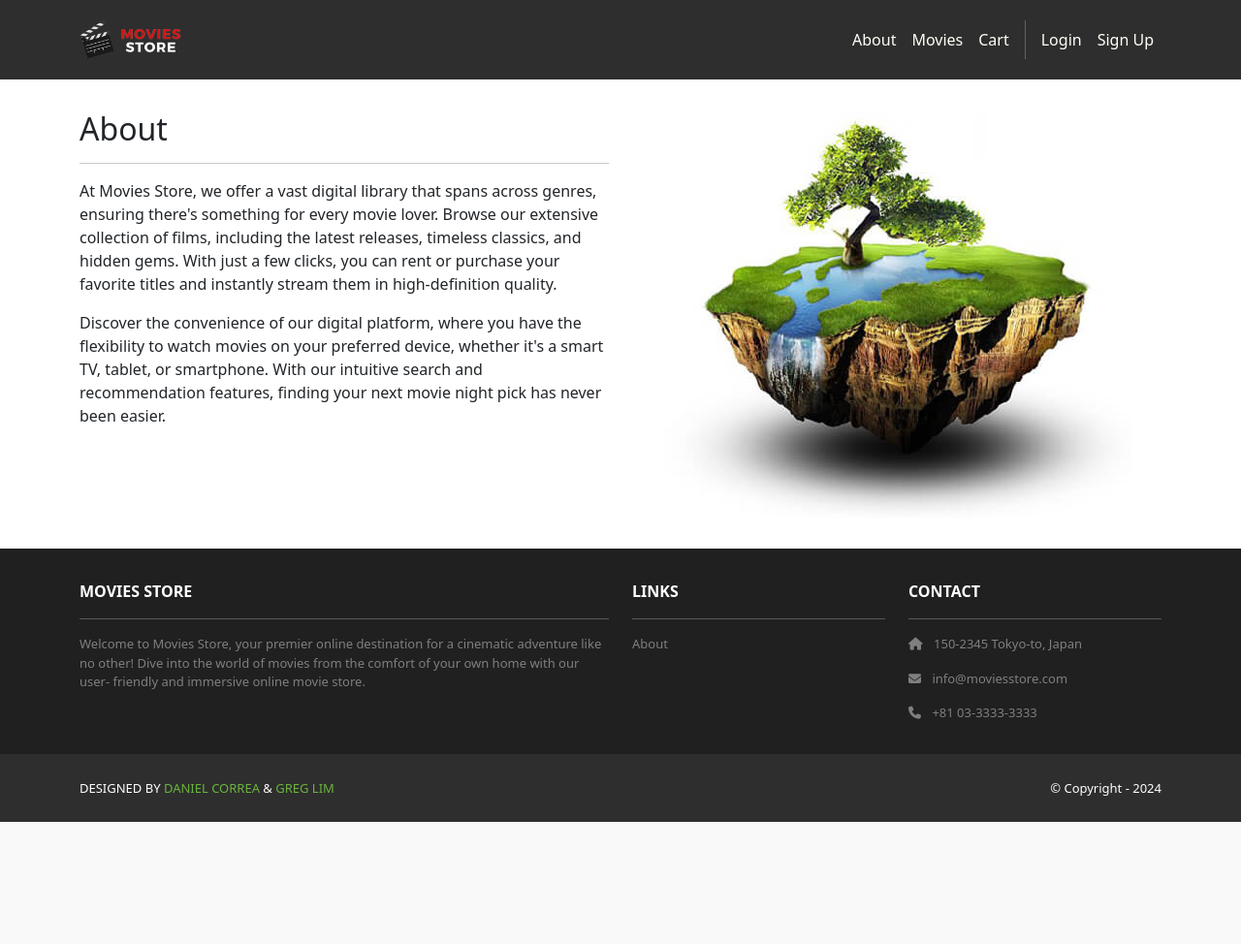
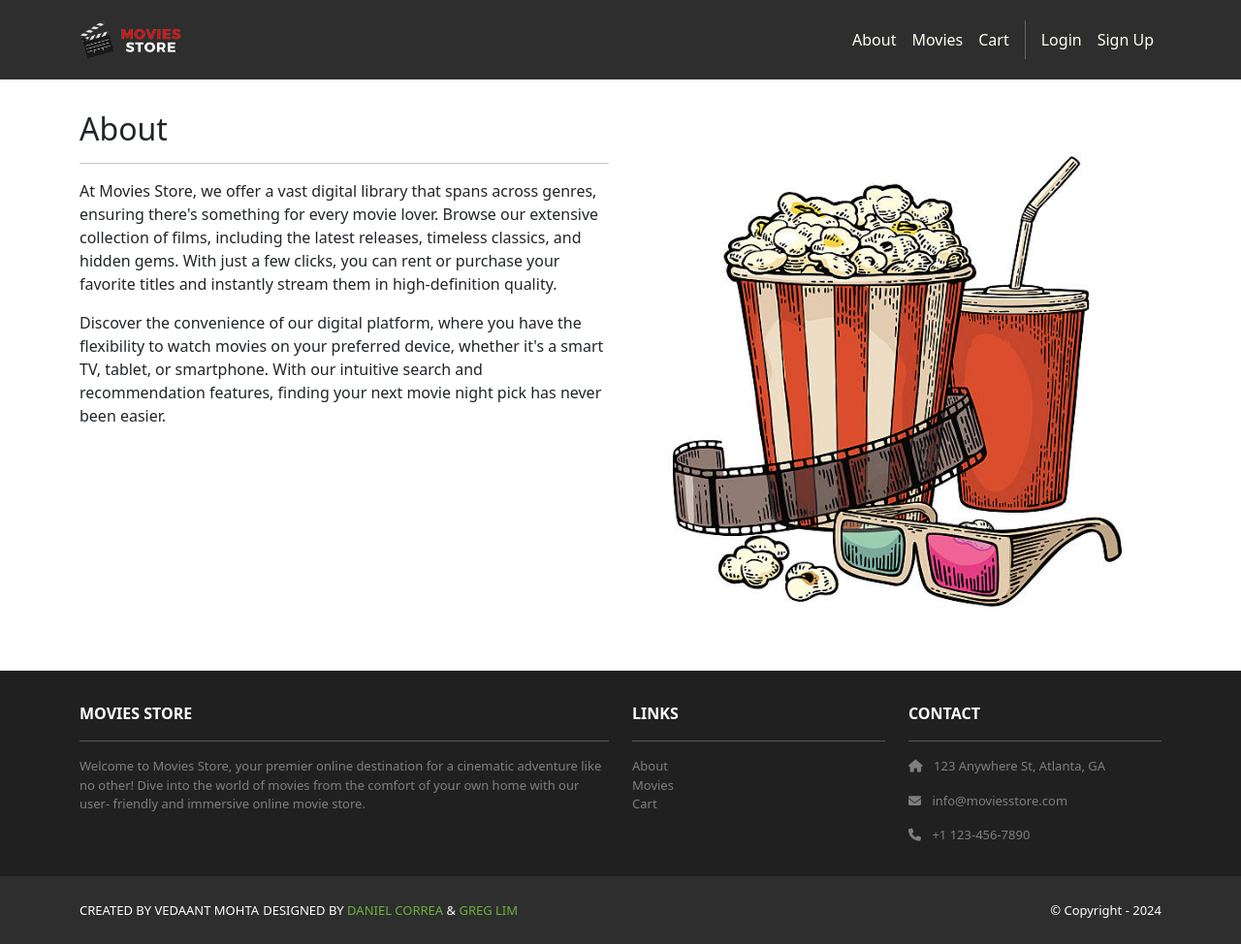
Before and after one commit to VedaantMohta/Movie-Store, a Django app: page /about in a window 1280 px wide. Shown: the whole page at 97% size. Before the commit the page ends 848 px from the top, so only its background shows below. Run offline with Django 5.2, Linux system fonts and the light colour scheme; some libraries are stand-ins or nearby versions.

Commit message:
fix footer

```diff
--- a/home/templates/home/about.html
+++ b/home/templates/home/about.html
@@ -27,7 +27,7 @@
         </p>
       </div>
       <div class="col-md-6 mx-auto mb-3 text-center">
-        <img src="{% static 'img/about.jpg' %}" class="max-width-100" alt="about" />
+        <img src="{% static 'img/about.jpg' %}" class="img-fluid" alt="about" />
       </div>
     </div>
   </div>
--- a/moviesstore/static/css/style.css
+++ b/moviesstore/static/css/style.css
@@ -38,3 +38,13 @@
   width: fit-content;
   max-height: 400px;
 }
+html, body {
+  height: 100%;
+}
+body {
+  display: flex;
+  flex-direction: column;
+}
+main {
+  flex: 1;
+}
--- a/moviesstore/templates/base.html
+++ b/moviesstore/templates/base.html
@@ -43,10 +43,10 @@
       </div>
     </nav>
     <!-- Header -->
-    <div>
+    <main>
       {% block content %}
       {% endblock content %}
-    </div>
+    </main>
     <!-- Footer -->
      <section class="p-3 ms-footer d-none d-md-block">
       <div class="container">
@@ -65,21 +65,21 @@
           <div class="col-md-3 col-lg-3 col-xl-3 mx-auto mb-4">
             <b>LINKS</b>
             <hr />
-            <p><a class="nav-link" href="{% url 'home.about' %}">
-              About
-            </a></p>
+            <p><a class="nav-link" href="{% url 'home.about' %}">About</a>
+            <a class="nav-link" href="{% url 'movies.index' %}">Movies</a>
+            <a class="nav-link" href="{% url 'cart.index' %}">Cart</a></p>
           </div>
           <div class="col-md-3 col-lg-3 col-xl-3 mx-automb-4">
             <b>CONTACT</b>
             <hr />
             <p><i class="fas fa-home me-2"></i>
-              150-2345 Tokyo-to, Japan
+              123 Anywhere St, Atlanta, GA
             </p>
             <p><i class="fas fa-envelope me-2"></i>
               info@moviesstore.com
             </p>
             <p><i class="fas fa-phone me-2"></i>
-              +81 03-3333-3333
+              +1 123-456-7890
             </p>
           </div>
         </div>
@@ -88,6 +88,7 @@
     <section class="p-3 ms-footer-bottom bg-dark">
       <div class="container d-flex justify-content-between">
         <div class="me-5 text-white">
+            <span>CREATED BY VEDAANT MOHTA</a></span>
           <span>DESIGNED BY
             <a href="https://www.x.com/danielgarax" target="_blank">DANIEL CORREA</a> &
             <a href="https://www.x.com/greglim81" target="_blank">GREG LIM</a>
```
Also changed, not shown: moviesstore/static/img/about.jpg.
